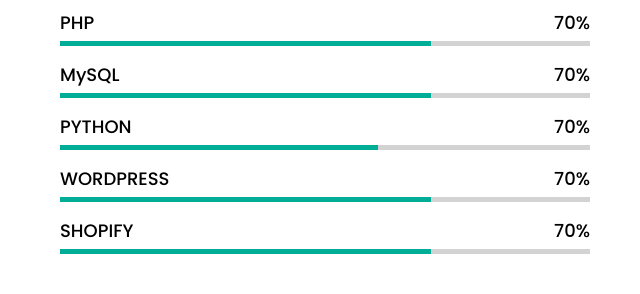
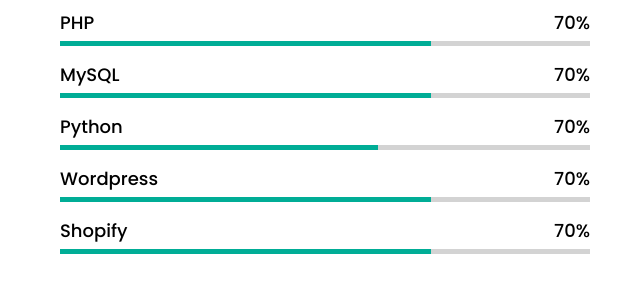
Before and after one commit to Onhin1/Nino_Perez-Portfolio, a plain HTML site: page index.html in a window 1280 px wide. Shown: the part 2689-2983 px from the top of the page, 610-1250 px from the left. Drawn offline with nearby package versions, Linux system fonts and the light colour scheme.

Commit message:
Update index.html

```diff
--- a/index.html
+++ b/index.html
@@ -172,21 +172,21 @@
             </div>
             <div class="bars">
               <div class="info">
-                <span>PYTHON</span>
+                <span>Python</span>
                 <span>70%</span>
               </div>
               <div class="line python"></div>
             </div>
             <div class="bars">
               <div class="info">
-                <span>WORDPRESS</span>
+                <span>Wordpress</span>
                 <span>70%</span>
               </div>
               <div class="line wp"></div>
             </div>
             <div class="bars">
               <div class="info">
-                <span>SHOPIFY</span>
+                <span>Shopify</span>
                 <span>70%</span>
               </div>
               <div class="line shopify"></div>
```
